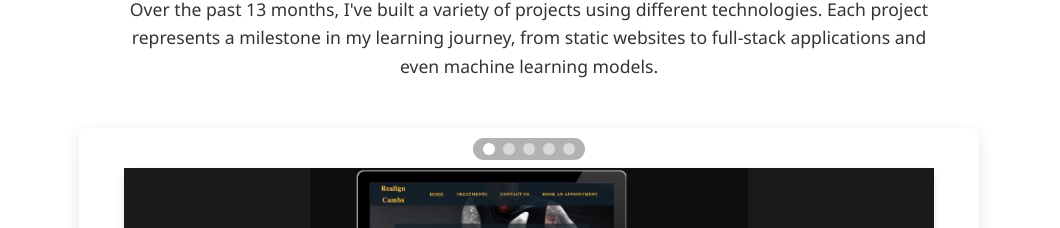
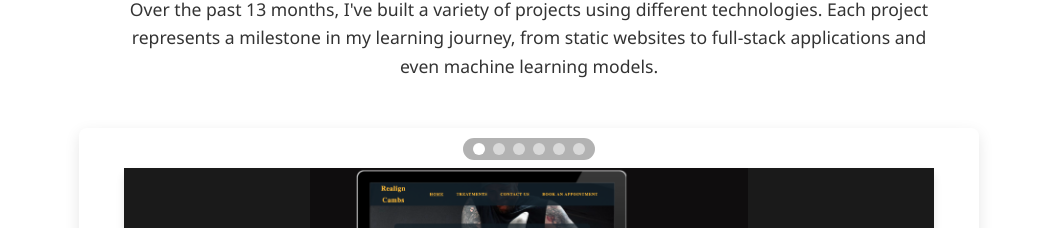
Before and after one commit to James-Burch/Resume-J-Burch, a React (Vite) app: page / in a window 1280 px wide. Shown: the part 2098-2326 px from the top of the page, without its empty margins (111-1171 px from the left). Built offline with nearby package versions, Linux system fonts and the light colour scheme.

Commit message:
Add portfolio website to project arr

```diff
--- a/src/components/ProjectCarousel.jsx
+++ b/src/components/ProjectCarousel.jsx
@@ -49,8 +49,17 @@ const ProjectCarousel = () => {
             description: "A machine learning model that predicts house prices based on various features like location, size, and amenities.",
             image: "/images/project5hp.png",
             liveSite: "https://house-price-prediction-pp5-615997f77e23.herokuapp.com/",
+            repository: "https://github.com/James-Burch/PP5-ML-PROJECT",
+            technologies: ["Python", "Scikit-learn", "Pandas", "NumPy"]
+        },
+        {
+            id: 6,
+            title: "Portfolio Website",
+            description: "A portfolio website to showcase all of my projects and to show I can learn new technologies and apply the knowledge",
+            image: "/images/project6hp.png",
+            liveSite: "https://jamesburch.netlify.app",
             repository: "https://github.com/James-Burch/",
-            technologies: ["Python", "Scikit-learn", "Pandas", "NumPy"]
+            technologies: ["ReactJS", "CSS5", "EmailJS"]
         }
     ];
 
```
